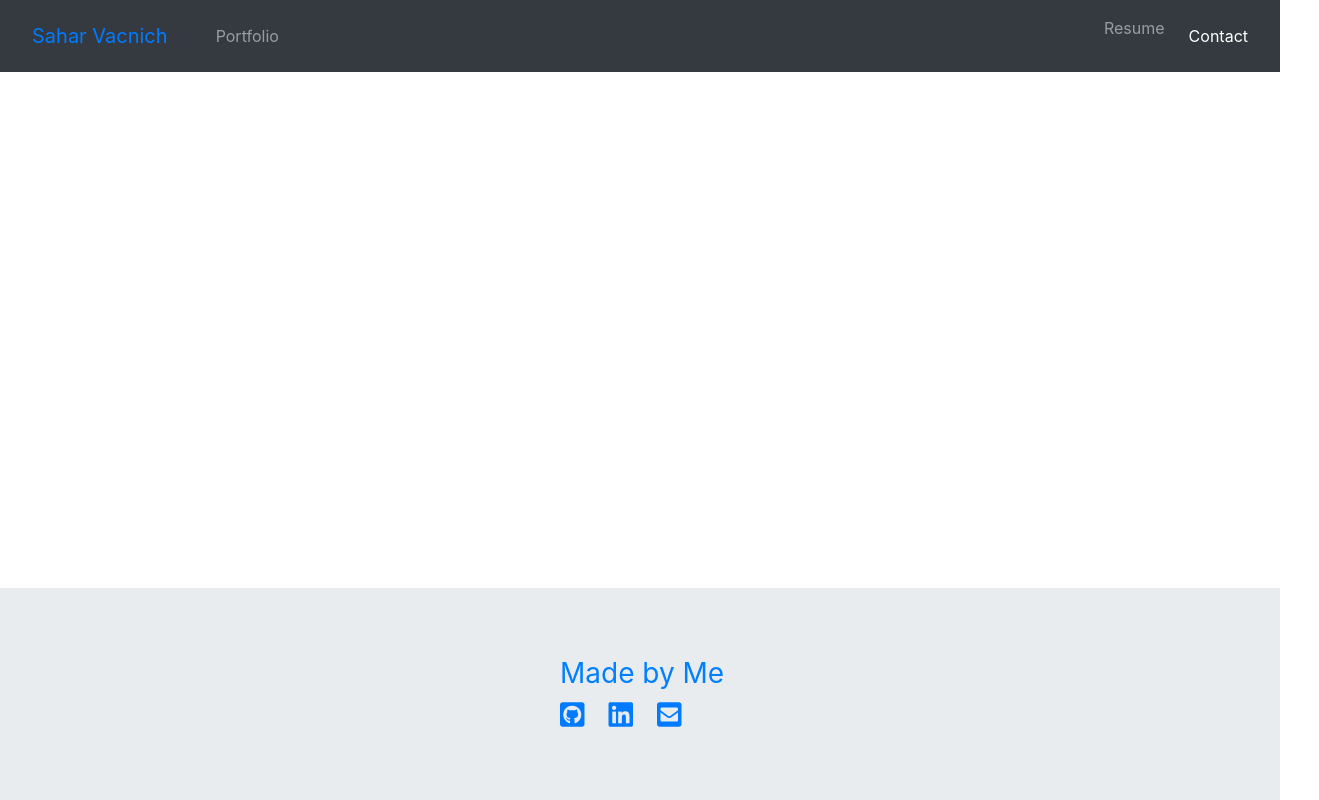
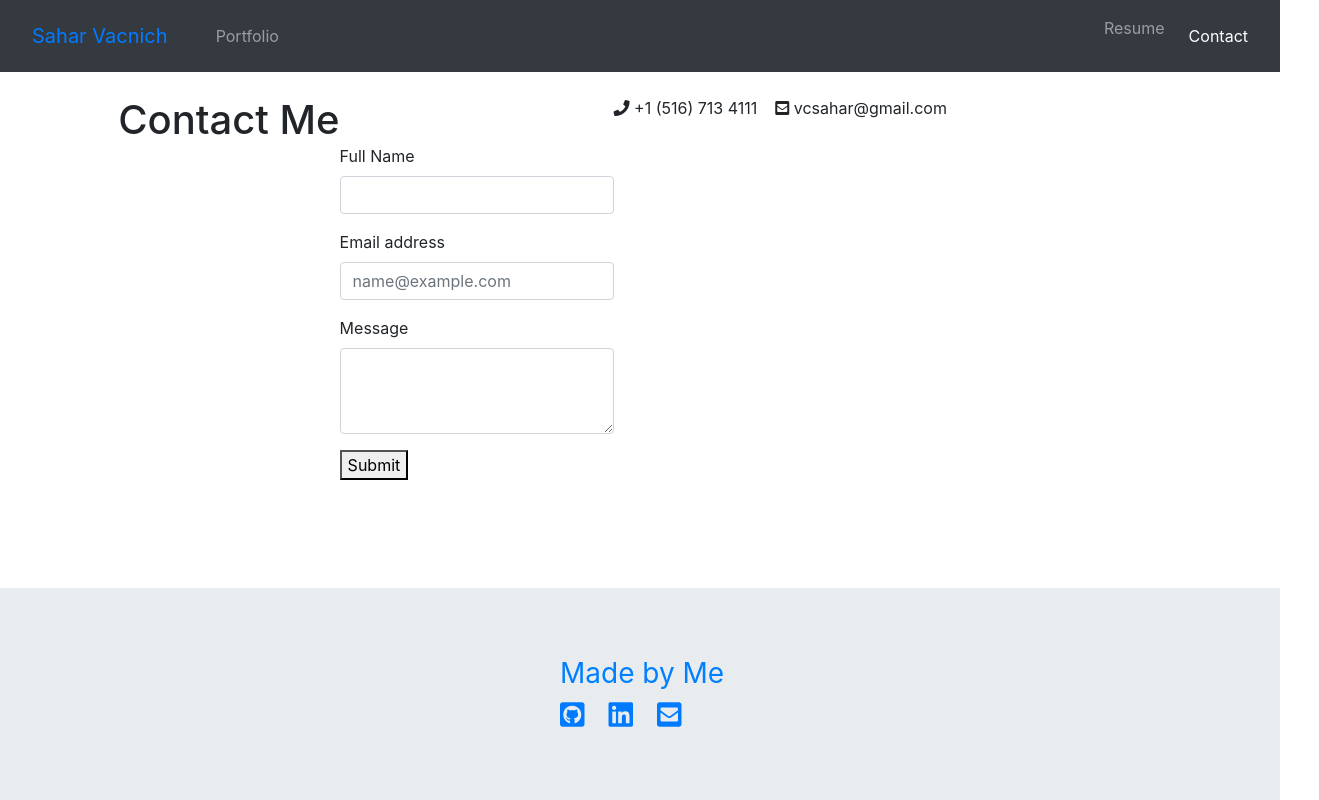
Before and after one commit to saharVac/portfolio, a React (Create React App) app: page /contact in a window 1280 px wide. Shown: the whole page, 1319 px wide, since content can reach past the window. Built offline with nearby package versions, Linux system fonts and the light colour scheme.

Commit message:
Added Contact Page

```diff
--- a/src/App.js
+++ b/src/App.js
@@ -3,6 +3,7 @@ import './App.css';
 import "bootstrap/dist/css/bootstrap.min.css"
 import Home from "./components/Pages/Home.js"
 import Portfolio from "./components/Pages/Portfolio.js"
+import Contact from "./components/Pages/Contact.js"
 import Navbar from "./components/Navbar"
 import Footer from "./components/Footer"
 
@@ -13,8 +14,7 @@ function App() {
         <Navbar />
         <Route exact path="/" component={Home} />
         <Route exact path="/portfolio" component={Portfolio} />
-        {/* <Route exact path="/resume" component={Search} />
-        <Route exact path="/contact" component={Search} />  */}
+        <Route exact path="/contact" component={Contact} />
         <Footer />
       </div>
     </Router>
--- a/src/components/Footer.js
+++ b/src/components/Footer.js
@@ -28,7 +28,7 @@ function Footer() {
                     </div>
                 </div>
             </div>
-            </footer>
+        </footer>
     )
 }
 
--- a/src/components/Pages/Contact.js
+++ b/src/components/Pages/Contact.js
@@ -0,0 +1,56 @@
+import React from "react"
+
+function Contact() {
+
+    return (
+        <main class="row">
+            <div class="container col-12 m-0 ml-4 mt-4">
+                <div class="row">
+                    <div class="col-1"></div>
+                    <div class="row col-10">
+                        <h1>Contact Me</h1>
+                        <form class="mt-4 pt-4" >
+                            <div class="form-group">
+                                <label for="name">Full Name</label>
+                                <input
+                                type="email"
+                                class="form-control"
+                                id="name"
+                                />
+                            </div>
+                            <div class="form-group">
+                                <label for="email">Email address</label>
+                                <input
+                                type="email"
+                                class="form-control"
+                                id="email"
+                                placeholder="name@example.com"
+                                />
+                            </div>
+                            <div class="form-group">
+                                <label for="exampleFormControlTextarea1">Message</label>
+                                <textarea
+                                class="form-control"
+                                id="exampleFormControlTextarea1"
+                                rows="3"
+                                ></textarea>
+                            </div>
+                            <button type="submit">Submit</button>
+                        </form>
+                        <br /><br />
+                        <p>
+                        <i class="fas fa-phone"></i> +1 (516) 713 4111
+                        </p>
+                        &nbsp;&nbsp;&nbsp;&nbsp;
+                        <p>
+                        <i class="fas fa-envelope-square"></i> vcsahar@gmail.com
+                        </p>
+                    </div>
+                    <div class="col-1"></div>
+                </div>
+            </div>
+        </main>
+    )
+}
+
+export default Contact
```
Also changed, not shown: 1 other file (tests, documents, lock files or other folders).
